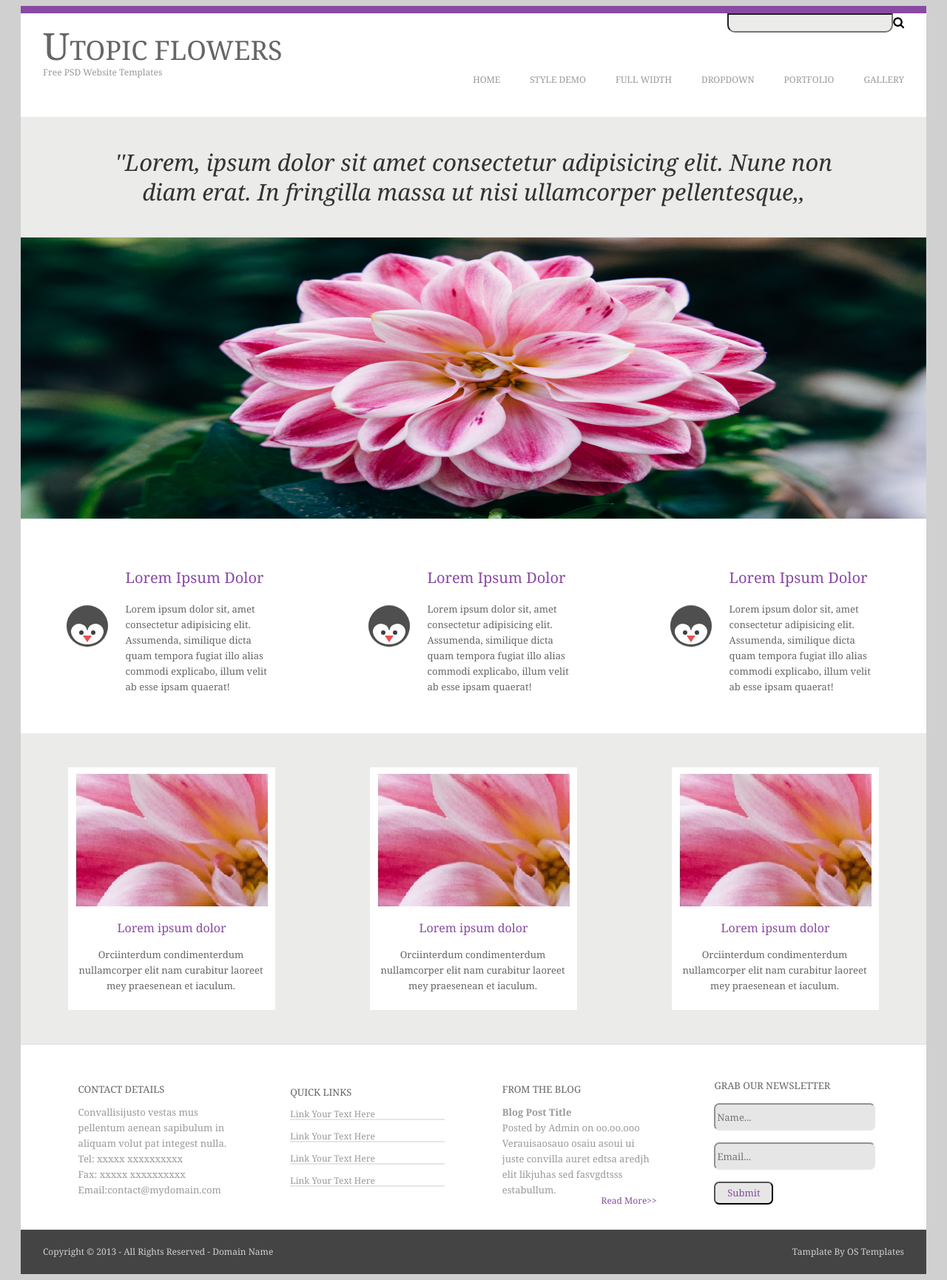
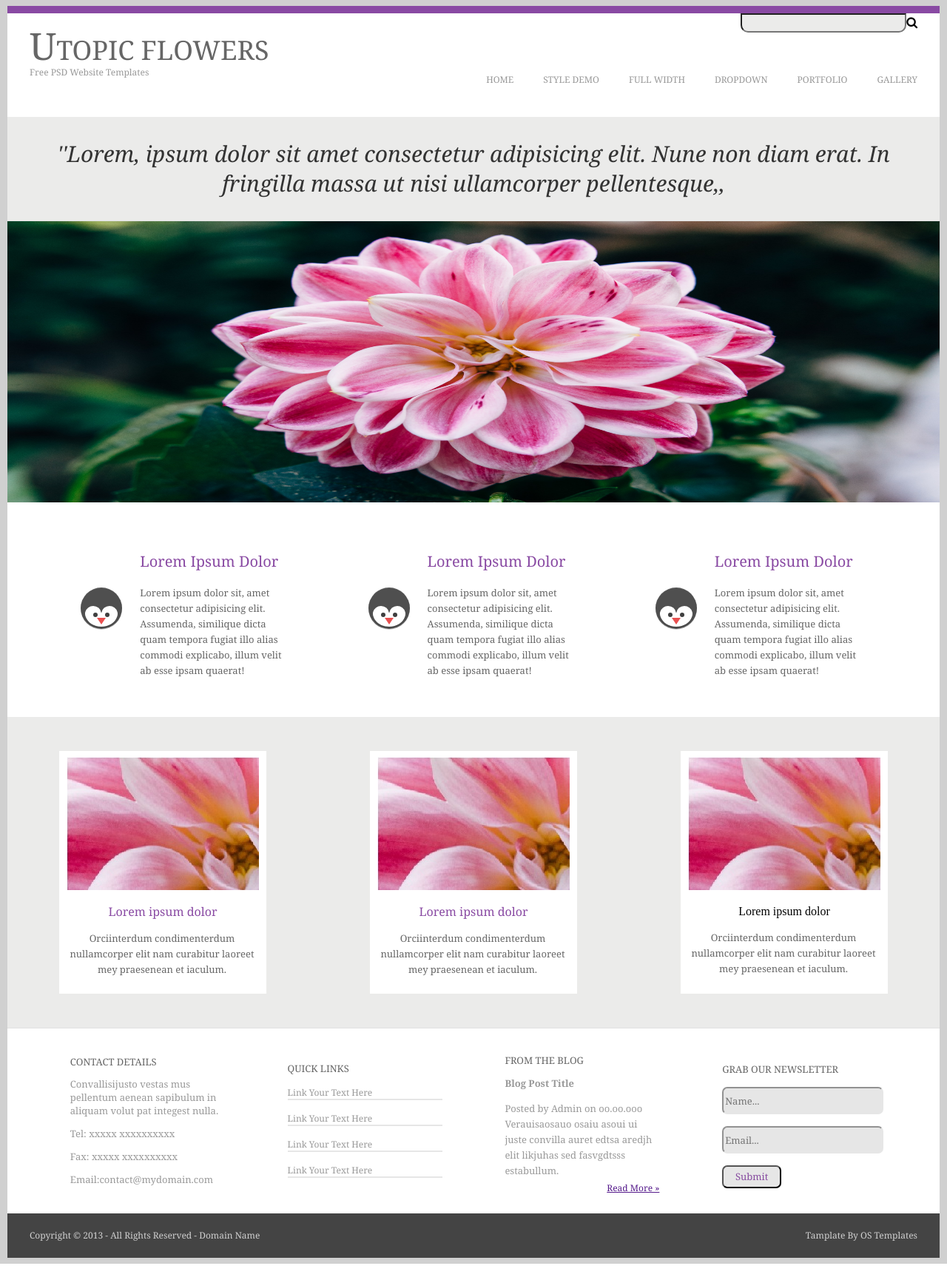
Before and after one commit to TahseenAhmed/Utopic-flower, a PHP site: page /public/index.html in a window 1280 px wide. Shown: the whole page at 74% size. After the commit the page ends 1708 px from the top, so only its background shows below. Run offline with PHP 8.4, Linux system fonts and the light colour scheme.

Commit message:
editing Code

```diff
--- a/public/index.html
+++ b/public/index.html
@@ -7,21 +7,23 @@
     <link rel="stylesheet" href="style.css">
     <title>Document</title>
 </head>
-<body>
-    <div>
+<body style="background-color:  #d0d0d0;">
+    <div class="container">
+<!--Use as container  -->
+
 
 <!-- Purple Line -->
-        <div class="purpline"></div>
+        <div class="top-header-bar"></div>
 <!-- Top Header-->
-        <div class="test">
-            <div class="flx">
-                <div><input class="srchbar" type="text"><span class="fa fa-search"></span></div>
+        <div class="top-header">
+            <div class="search-bar-main">
+                <div><input class="search-bar" type="text"><span class="fa fa-search"></span></div>
             </div>
-            <div class="flxs">
-                <div class="utpx">UTOPIC FLOWERS</div>
+            <div class="header-title">
+                <div class="header-title-text">UTOPIC FLOWERS</div>
             </div>
-            <div class="flxb">
-                <p class="subtext">Free PSD Website Templates</p>
+            <div class="nav">
+                <p class="nav-sub-text">Free PSD Website Templates</p>
                 <ul>
                     <li><a href="">HOME</a></li>
                     <li><a href="">STYLE DEMO</a></li>
@@ -33,97 +35,97 @@
             </div>
        </div>
 <!-- Section Quotes -->
-       <div class="sec">
-           <blockquote class="quotes">''Lorem, ipsum dolor sit amet consectetur adipisicing elit. Nune non diam erat. In fringilla massa ut nisi ullamcorper pellentesque,,</blockquote>
+       <div class="section-quotes">
+           <blockquote class="quotes-text">''Lorem, ipsum dolor sit amet consectetur adipisicing elit. Nune non diam erat. In fringilla massa ut nisi ullamcorper pellentesque,,</blockquote>
        </div>
-       <div class="gryline"></div>
+       <div class="section-quotes-bar"></div>
 <!-- Section Slider -->
        <div class="slider">
-            <img src="images/pic1.jpg" alt="">
+            <img src="images/pic1.jpg" alt="flower image">
       </div>
 <!-- Section Para -->
-      <div class="secdis">
-          <div class="secdiss">
+      <div class="section-desc-main">
+          <div class="section-desc-sub">
               <div>
-                  <img class="icon" src="images/icon.svg" alt="">
+                  <img src="images/icon.svg" alt="PNG Bird image">
               </div>
               <div>
-              <p class="sectitle">Lorem Ipsum Dolor</p>
-              <p class="secp">Lorem ipsum dolor sit, amet consectetur adipisicing elit. Assumenda, similique dicta quam tempora fugiat illo alias commodi explicabo, illum velit ab esse ipsam quaerat!</p>
+              <p class="section-desc-title">Lorem Ipsum Dolor</p>
+              <p class="section-desc-paragraph">Lorem ipsum dolor sit, amet consectetur adipisicing elit. Assumenda, similique dicta quam tempora fugiat illo alias commodi explicabo, illum velit ab esse ipsam quaerat!</p>
             </div>
           </div>
-          <div class="secdiss">
+          <div class="section-desc-sub">
             <div>
-                <img src="images/icon.svg" alt="">
+                <img src="images/icon.svg" alt="PNG Bird image">
             </div>
             <div>
-            <p class="sectitle">Lorem Ipsum Dolor</p>
-            <p class="secp">Lorem ipsum dolor sit, amet consectetur adipisicing elit. Assumenda, similique dicta quam tempora fugiat illo alias commodi explicabo, illum velit ab esse ipsam quaerat!</p>
+            <p class="section-desc-title">Lorem Ipsum Dolor</p>
+            <p class="section-desc-paragraph">Lorem ipsum dolor sit, amet consectetur adipisicing elit. Assumenda, similique dicta quam tempora fugiat illo alias commodi explicabo, illum velit ab esse ipsam quaerat!</p>
           </div>
         </div>
-        <div class="secdiss">
+        <div class="section-desc-sub">
             <div>
-                <img src="images/icon.svg" alt="">
+                <img src="images/icon.svg" alt="PNG Bird image">
             </div>
             <div>
-            <p class="sectitle">Lorem Ipsum Dolor</p>
-            <p class="secp">Lorem ipsum dolor sit, amet consectetur adipisicing elit. Assumenda, similique dicta quam tempora fugiat illo alias commodi explicabo, illum velit ab esse ipsam quaerat!</p>
+            <p class="section-desc-title">Lorem Ipsum Dolor</p>
+            <p class="section-desc-paragraph">Lorem ipsum dolor sit, amet consectetur adipisicing elit. Assumenda, similique dicta quam tempora fugiat illo alias commodi explicabo, illum velit ab esse ipsam quaerat!</p>
           </div>
         </div>
       </div>
 <!-- Section Card -->
-      <div class="seccard">
-          <div class="cards">
-              <img class="cardimage" src="images/thmb.jpg" alt="">
-              <p class="cardtitle">Lorem ipsum dolor</p>
-              <p class="cardp">Orciinterdum condimenterdum nullamcorper elit nam curabitur laoreet mey praesenean et iaculum.</p>
+      <div class="section-cards">
+          <div class="cards-main">
+              <img class="card-image" src="images/thmb.jpg" alt="flower image">
+              <p class="card-title">Lorem ipsum dolor</p>
+              <p class="card-desc">Orciinterdum condimenterdum nullamcorper elit nam curabitur laoreet mey praesenean et iaculum.</p>
           </div>
-          <div class="cards">
-            <img class="cardimage" src="images/thmb.jpg" alt="">
+          <div class="cards-main">
+            <img class="card-image" src="images/thmb.jpg" alt="flower image">
+            <p class="card-title">Lorem ipsum dolor</p>
+            <p class="card-desc">Orciinterdum condimenterdum nullamcorper elit nam curabitur laoreet mey praesenean et iaculum.</p>
+          </div>
+          <div class="cards-main">
+            <img class="card-image" src="images/thmb.jpg" alt="flower image">
             <p class="cardtitle">Lorem ipsum dolor</p>
-            <p class="cardp">Orciinterdum condimenterdum nullamcorper elit nam curabitur laoreet mey praesenean et iaculum.</p>
-          </div>
-          <div class="cards">
-            <img class="cardimage" src="images/thmb.jpg" alt="">
-            <p class="cardtitle">Lorem ipsum dolor</p>
-            <p class="cardp">Orciinterdum condimenterdum nullamcorper elit nam curabitur laoreet mey praesenean et iaculum.</p>
+            <p class="card-desc">Orciinterdum condimenterdum nullamcorper elit nam curabitur laoreet mey praesenean et iaculum.</p>
           </div>
         </div>
 
 <!-- Footer -->
         <div class="footerline"></div>
-        <div class="footer">
+        <footer>
             <div class="contact">
-                <p class="contitle">CONTACT DETAILS</p>
-                <p class="conp">Convallisijusto vestas mus pellentum aenean sapibulum in aliquam volut pat integest nulla. <br>
-                Tel: xxxxx xxxxxxxxxx <br>
-                Fax: xxxxx xxxxxxxxxx <br>
-                Email:contact@mydomain.com</p>
+                <p class="footer-title">CONTACT DETAILS</p>
+                <p class="footer-desc">Convallisijusto vestas mus pellentum aenean sapibulum in aliquam volut pat integest nulla.</p>
+                <p class="footer-desc">Tel: xxxxx xxxxxxxxxx</p>
+                <p class="footer-desc">Fax: xxxxx xxxxxxxxxx</p>
+                <p class="footer-desc">Email:contact@mydomain.com</p>
             </div>
             <div class="quicklinks">
-                <p class="contitle">QUICK LINKS</p>
-                <p><a class="lnks" href="">Link Your Text Here</a></p>
-                <p><a class="lnks" href="">Link Your Text Here</a></p>
-                <p><a class="lnks" href="">Link Your Text Here</a></p>
-                <p><a class="lnks" href="">Link Your Text Here</a></p>
+                <p class="footer-title">QUICK LINKS</p>
+                <p><a class="links-footer" href="">Link Your Text Here</a></p>
+                <p><a class="links-footer" href="">Link Your Text Here</a></p>
+                <p><a class="links-footer" href="">Link Your Text Here</a></p>
+                <p><a class="links-footer" href="">Link Your Text Here</a></p>
             </div>
             <div class="blog">
-                <p class="contitle">FROM THE BLOG</p>
-                <p class="conp"><b>Blog Post Title</b> <br>
-                    Posted by Admin on oo.oo.ooo Verauisaosauo osaiu asoui ui juste convilla auret edtsa aredjh elit likjuhas sed fasvgdtsss estabullum.</p>
-                    <a class="readmore" href="">Read More>></a>
+                <p class="footer-title">FROM THE BLOG</p>
+                <p class="footer-blog-desc"><b>Blog Post Title</b></p>
+                <p class="footer-blog-desc">Posted by Admin on oo.oo.ooo Verauisaosauo osaiu asoui ui juste convilla auret edtsa aredjh elit likjuhas sed fasvgdtsss estabullum.</p>
+                <p class="readmore"><a href="">Read More &raquo;</a></p>
             </div>
             <div class="newsletter">
-                <p class="contitle">GRAB OUR NEWSLETTER</p>
-                <p><input class="newsltt" type="text" placeholder="Name..." name="" id=""></p>
-                <p><input class="newsltt" type="text" placeholder="Email..." name="" id=""></p>
-                <input class="newsubmit" type="button" value="Submit">
+                <p class="footer-title">GRAB OUR NEWSLETTER</p>
+                <p><input class="newsletter-textbox" type="text" placeholder="Name..." name="" id=""></p>
+                <p><input class="newsletter-textbox" type="text" placeholder="Email..." name="" id=""></p>
+                <input class="newsletter-submit-button" type="button" value="Submit">
             </div>
-        </div>
+        </footer>
 <!-- Section Copyrights -->
         <div class="copyrights">
-            <p class="copytext">Copyright &copy 2013 - All Rights Reserved - Domain Name</p>
-            <p class="copytext">Tamplate By OS Templates</p>
+            <p class="copyrights-text">Copyright &copy 2013 - All Rights Reserved - Domain Name</p>
+            <p class="copyrights-text">Tamplate By OS Templates</p>
         </div>
     </div>
 </body>
--- a/public/style.css
+++ b/public/style.css
@@ -1,65 +1,80 @@
-body{
+/* body{
     background-color: #d0d0d0;
     padding-left: 20px;
     padding-right: 20px;
+ */
+/* Use Container Tag For Main */
+.container{
+    width: 1260px;
+    margin: 0 auto;
+    background-color: #d0d0d0;
 }
-.test{
+/* For Header items */
+.top-header{
     width: auto;
     height: 140px;
     background-color: #ffffff;
 }
-.purpline{
+/* Header Upper Line */
+.top-header-bar{
       background-color:#894aa3;
       display: flex;
       height: 10px;
+      flex-wrap: wrap;
 }
-.srchbar{
+/* For Search Bar */
+.search-bar{
     border-bottom-left-radius: 10px ;
     border-bottom-right-radius: 10px ;
     width: 216px;
     height: 20px;
     background-color: #ebebea;
 }
-.flx{
+/* For Search bar Flex */
+.search-bar-main{
     display: flex;
     justify-content: flex-end;
     padding-right: 30px;
 }
-.flxs{
+/* For Header Title e.g Utopic Flowers */
+.header-title{
     display: flex;
     justify-content: flex-Start;
     padding-left: 30px;
 }
-.flxb{
-    display: flex;
-    justify-content: space-between;
-    padding-left: 30px;
-}
-.utpx{
+.header-title-text{
     font-size: 36px;
     line-height: 36px;
     color: #666666;
     font-family: "Georgia";
 }
-.subtext{
+.header-title-text::first-letter {
+    font-size: 140%;
+}
+
+/* For Navigation Section In Header */
+.nav{
+    display: flex;
+    justify-content: space-between;
+    padding-left: 30px;
+}
+
+
+.nav-sub-text{
     font-size: 12px;
     line-height: 0px;
     color: #999999;
     font-family: "Georgia";
 }
-.utpx::first-letter {
-    font-size: 140%;
-}
-
-ul {
+.nav ul {
     list-style: none;
     text-align: center;
     padding-right: 30px;
 }
-li {
+.nav li {
     float: left;
 }
-a {
+.nav a {
     text-decoration: none;
     display: block;
     font-size: 12px;
@@ -67,67 +82,64 @@ a {
     color: #999999;
     font-family: "Georgia";
     padding-inline-start: 40px;
-  }
-.sec{
-    padding-bottom: 10px;
-    padding-top: 10px;
+}
+
+.section-quotes{
+    display: flex;
+    flex-wrap: wrap;
     background-color: #ebebea;
 }
-.quotes{
-    font-size: 31px;
+.quotes-text{
+    font-size: 30px;
     line-height: 40px;
     color: #333333;
     font-family: "Georgia";
     text-align: center;
-    padding-right: 75px;
-    padding-left: 75px;
     font-style: italic;
 }
-.gryline{
+.section-quotes-bar{
     background-color: #e1e1e1;
     display: flex;
     height: 1px;
+    flex-wrap: wrap;
 }
 .slider {
+    display: flex;
+    flex-wrap: wrap;
     height: 380px;
     width: auto;
-    overflow-x: auto;
 }
 .slide {
     width: auto;
     flex-shrink: 10;
     height: 380px;
 }
-img{
+.slider img{
     height: 100%;
     width: 100%;
 }
-
-.icon{
-
+.section-desc-main{
+    display: flex;
+    justify-content: space-evenly;
+    /* align-items: center; */
+    /* height: 290px; */
+    background-color: #ffffff;
+}
+.section-desc-sub{
+    display: flex;
+    /* justify-content: space-between; */
+    height: 290px;
+    align-items: center;
 }
 
-.secdis{
-    display: flex;
-    justify-content: space-around;
-    height: 290px;
-    background-color: #ffffff;
-    align-items: center;
-
-}
-.secdiss{
-    display: flex;
-    justify-content: space-evenly;
-}
-
-.sectitle{
+.section-desc-title{
     font-size: 20px;
     line-height: 24px;
     color: #894aa3;
     font-family: "Georgia";
     padding-left: 20px;
 }
-.secp{
+.section-desc-paragraph{
     width: 209px;
     height: 117px;
     font-size: 13px;
@@ -137,7 +149,7 @@ img{
     padding-left: 20px;
 }
 
-.seccard{
+.section-cards{
     display: flex;
     justify-content: space-around;
     height: 420px;
@@ -145,19 +157,19 @@ img{
     align-items: center;
 }
 
-.cards{
+.cards-main{
     width: 280px;
     height: 320px;
     background-color: #ffffff;
     text-align: center;
     padding-top: 8px;
 }
-.cardimage{
+.card-image{
     height: 180px;
     width: 260px;
 }
 
-.cardp{
+.card-desc{
     width: 250px;
     height: 57px;
     font-size: 13px;
@@ -167,38 +179,44 @@ img{
     text-align: center;
     padding-left: 14px;
 }
-.cardtitle{
+.card-title{
     font-size: 16px;
     line-height: 19px;
     color: #894aa3;
     font-family: "Georgia";
 }
+
+
 .footerline{
     height: 1px;
     background-color: #e1e1e1;
 }
-.footer{
+footer{
     align-items: center;
     display: flex;
     justify-content: space-evenly;
     height: 250px;
     background-color: #ffffff;
 }
-.contitle{
+.footer-title{
     width: 209px;
     font-size: 13px;
     line-height: 16px;
     color: #666666;
     font-family: "Georgia";
 }
-.conp{
+.footer-desc{
     width: 209px;
-    height: 117px;
+    font-size: 13px;
+    color: #999999;
+    font-family: "Georgia";
+}
+.footer-blog-desc{
+    width: 209px;
     font-size: 13px;
     line-height: 21px;
     color: #999999;
-    font-family: "Georgia";
-}
+    font-family: "Georgia";}
 .contact{
     width: 209px;
 }
@@ -211,11 +229,15 @@ img{
 .newsletter{
     width: 209px;
 }
-.lnks{
-  border-bottom: #333333;
-  padding-right: 20px;
-  padding-inline-start: 0px;
-  border-bottom: 2px solid #e6e6e6;
+.links-footer{
+    padding-inline-start: 0px;
+    border-bottom: 2px solid #e6e6e6;
+    text-decoration: none;
+    display: block;
+    font-size: 12px;
+    line-height: 17px;
+    color: #999999;
+    font-family: "Georgia";
 }
 .readmore{
     font-size: 12px;
@@ -224,7 +246,7 @@ img{
     font-family: "Georgia";
     text-align: right;
 }
-.newsltt{
+.newsletter-textbox{
     border-color:#e6e6e6 ;
     font-size: 13px;
     line-height: 21px;
@@ -235,7 +257,7 @@ img{
     border-radius: 7px;
     background-color: #e6e6e6;
 }
-.newsubmit{
+.newsletter-submit-button{
     font-size: 13px;
     line-height: 21px;
     color: #874ca0;
@@ -255,7 +277,7 @@ img{
     padding-right: 30px;
     padding-left: 30px;
 }
-.copytext{
+.copyrights-text{
     font-size: 12px;
     line-height: 14px;
     color: #d0d0d0;
```
